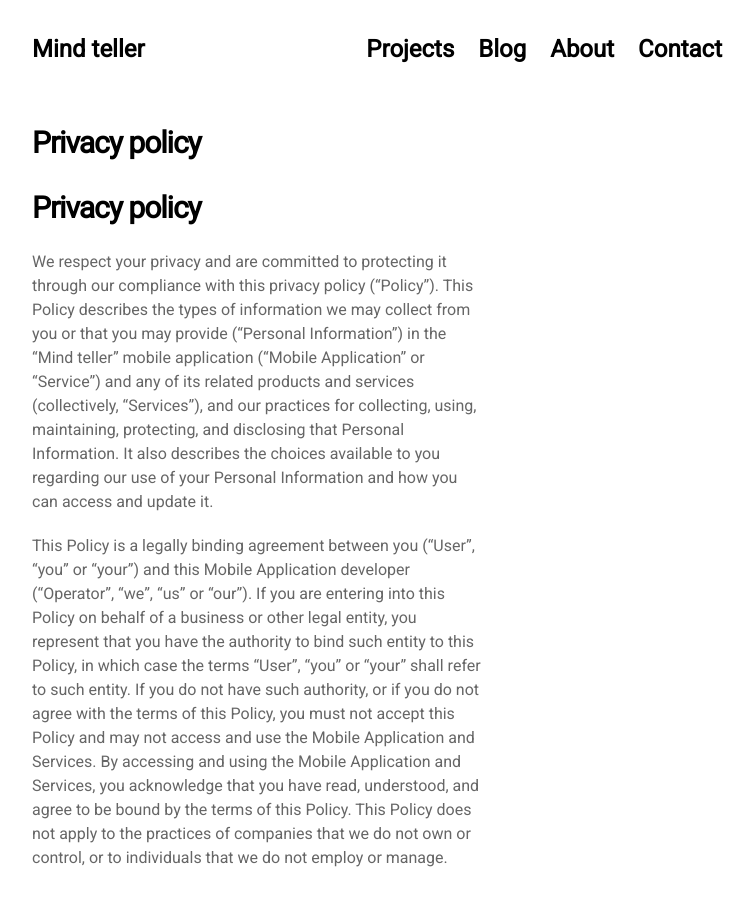
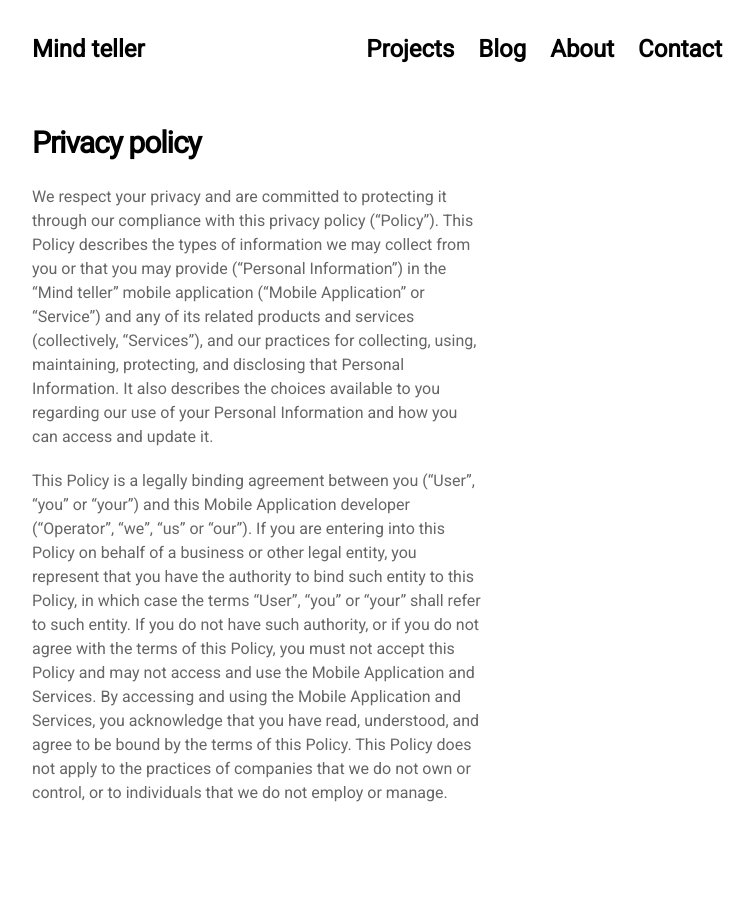
Before and after one commit to juneyoon/juneyoon.github.io, a Jekyll site: the page built from pages/contact.md, in a window 1280 px wide and 900 px high. Shown: the whole window, without its empty margins (263-1017 px from the left). Built offline with Jekyll 4.4.1, drawn with Linux system fonts in a browser that asks for light colours; nearby versions of some CDN libraries.

Commit message:
dup title removed

```diff
--- a/pages/contact.md
+++ b/pages/contact.md
@@ -6,7 +6,6 @@ permalink: /contact
 
 # Privacy policy
 
-<h1>Privacy policy</h1>
 <p>We respect your privacy and are committed to protecting it through our compliance with this privacy policy (&#8220;Policy&#8221;). This Policy describes the types of information we may collect from you or that you may provide (&#8220;Personal Information&#8221;) in the &#8220;Mind teller&#8221; mobile application (&#8220;Mobile Application&#8221; or &#8220;Service&#8221;) and any of its related products and services (collectively, &#8220;Services&#8221;), and our practices for collecting, using, maintaining, protecting, and disclosing that Personal Information. It also describes the choices available to you regarding our use of your Personal Information and how you can access and update it.</p>
 <p>This Policy is a legally binding agreement between you (&#8220;User&#8221;, &#8220;you&#8221; or &#8220;your&#8221;) and this Mobile Application developer (&#8220;Operator&#8221;, &#8220;we&#8221;, &#8220;us&#8221; or &#8220;our&#8221;). If you are entering into this Policy on behalf of a business or other legal entity, you represent that you have the authority to bind such entity to this Policy, in which case the terms &#8220;User&#8221;, &#8220;you&#8221; or &#8220;your&#8221; shall refer to such entity. If you do not have such authority, or if you do not agree with the terms of this Policy, you must not accept this Policy and may not access and use the Mobile Application and Services. By accessing and using the Mobile Application and Services, you acknowledge that you have read, understood, and agree to be bound by the terms of this Policy. This Policy does not apply to the practices of companies that we do not own or control, or to individuals that we do not employ or manage.</p>
 <div class="wpembed-toc"><h3>Table of contents</h3><ol class="wpembed-toc"><li><a href="#collection-of-information">Collection of information</a></li><li><a href="#privacy-of-children">Privacy of children</a></li><li><a href="#use-and-processing-of-collected-information">Use and processing of collected information</a></li><li><a href="#disclosure-of-information">Disclosure of information</a></li><li><a href="#retention-of-information">Retention of information</a></li><li><a href="#links-to-other-resources">Links to other resources</a></li><li><a href="#information-security">Information security</a></li><li><a href="#data-breach">Data breach</a></li><li><a href="#changes-and-amendments">Changes and amendments</a></li><li><a href="#acceptance-of-this-policy">Acceptance of this policy</a></li><li><a href="#contacting-us">Contacting us</a></li></ol></div><h2 id="collection-of-information">Collection of information</h2>
```
